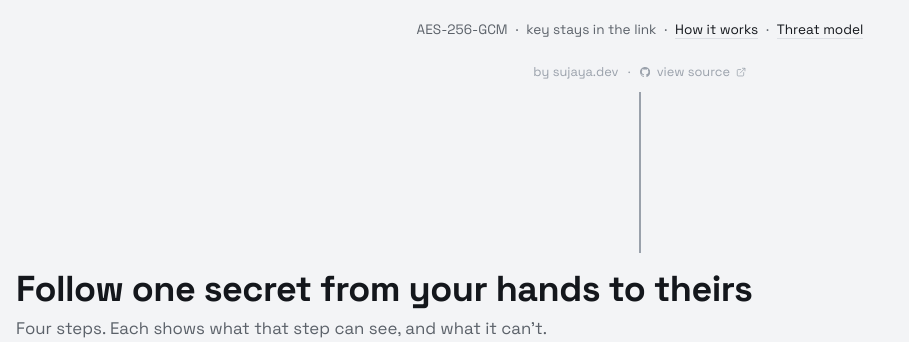
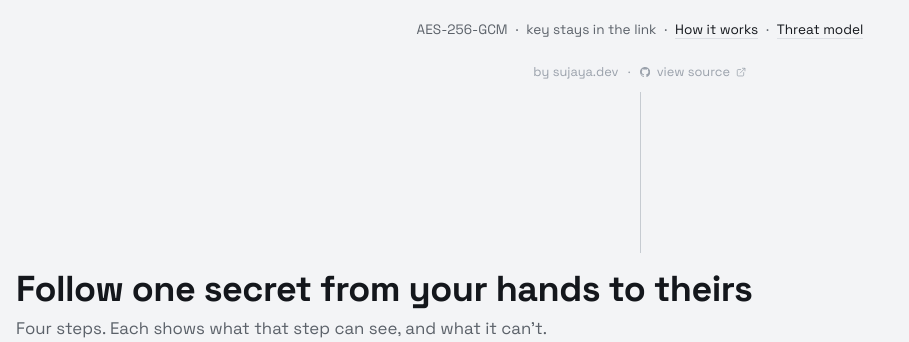
Before and after one commit to sujayamindev/secret-share-tool, a FastAPI app: template app/templates/create.html in a window 1280 px wide. Shown: the part 763-1105 px from the top of the page, without its empty margins (0-909 px from the left). Run offline with FastAPI, Linux system fonts and the light colour scheme; the template is opened without the code that fills it, so the values that code supplies are empty; parts of the project's set-up code (start-up, migrations or seed data) failed here and were passed over.

Commit message:
style(how): thinner connector at half opacity

```diff
--- a/app/static/style.css
+++ b/app/static/style.css
@@ -596,8 +596,9 @@ html {
      ~7px above its capitals, so the two margins are different numbers. */
   margin-top: -0.8rem;
   margin-bottom: 1rem;
-  width: 2px;
+  width: 1px;
   background: var(--placeholder);
+  opacity: 0.5;
 }
 
 .how h2 {
```
